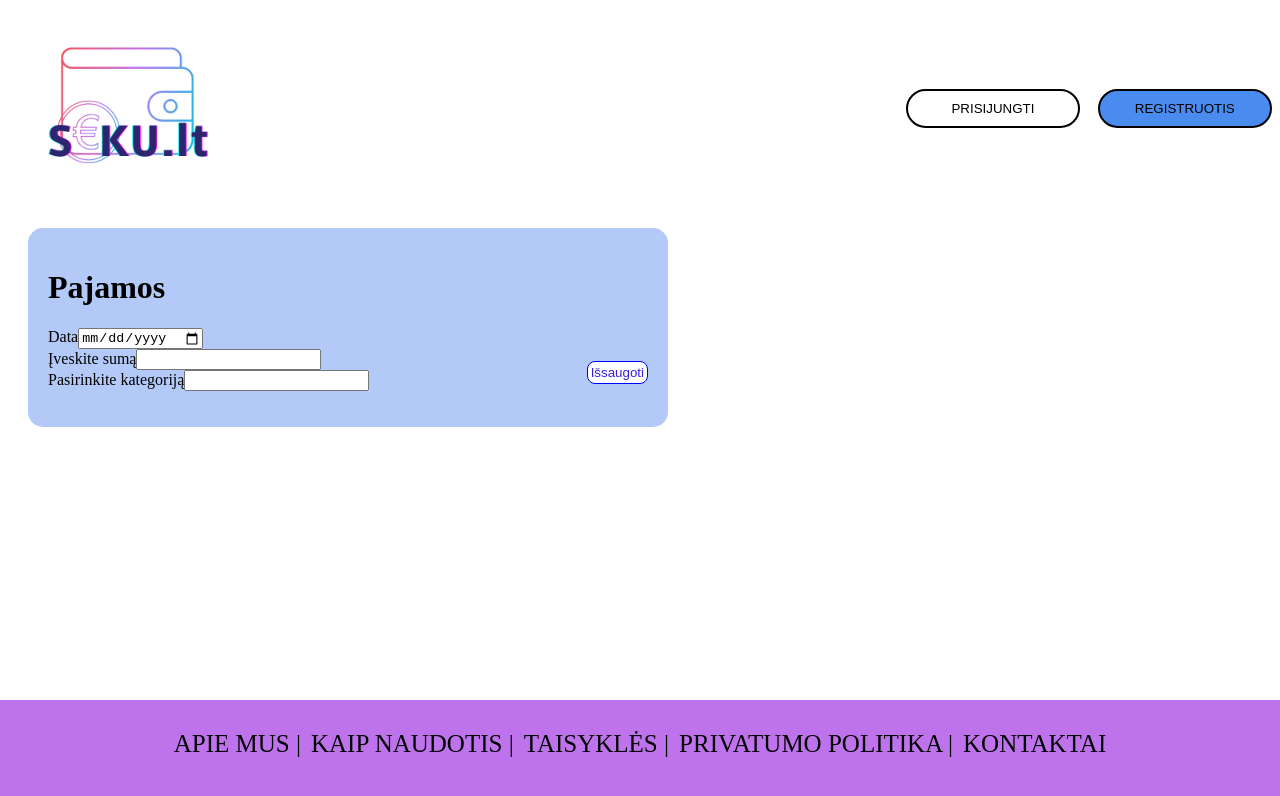
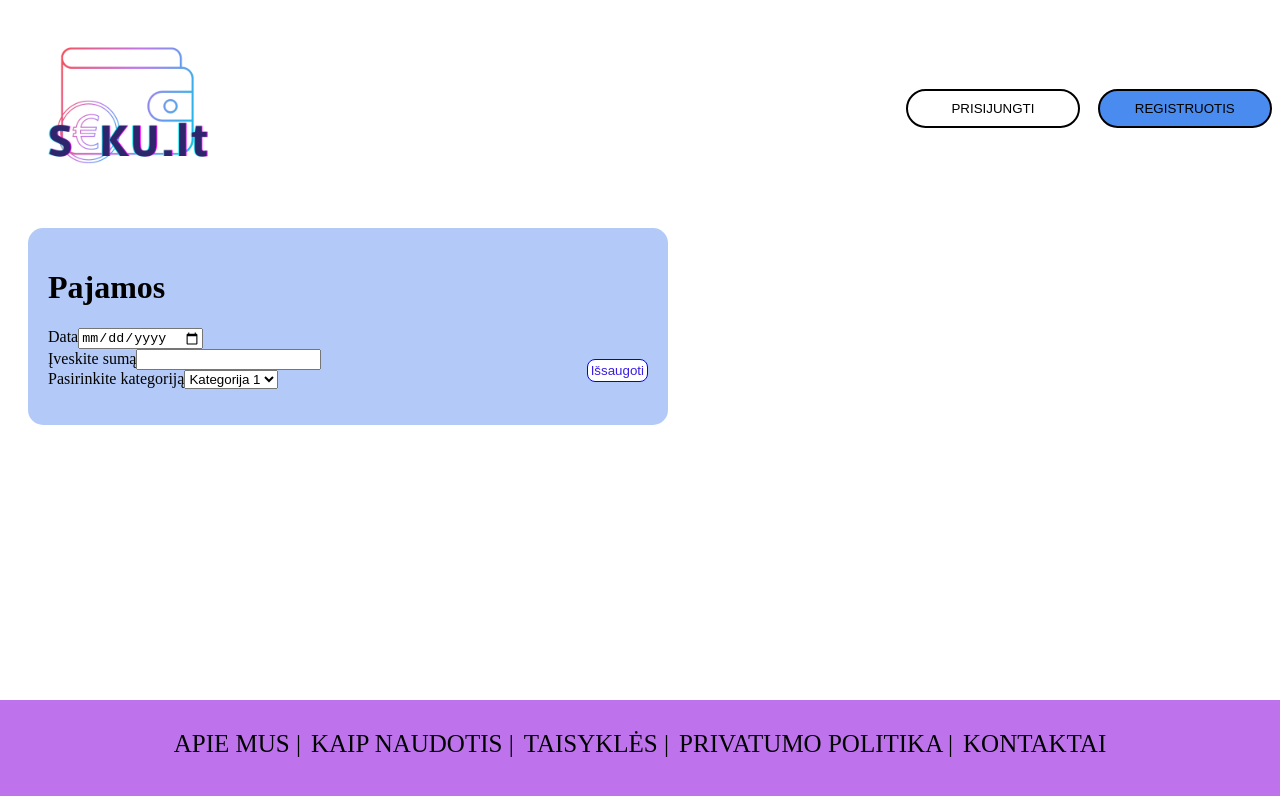
Before and after one commit to mediadresscode/Biudzeto-app, a React (Create React App) app in the folder biudzeto-app/: page / in a window 1280 px wide. Shown: the top 796 px of the page. Built offline with nearby package versions, Linux system fonts and the light colour scheme.

Commit message:
kategorijos pasirinkimas

```diff
--- a/biudzeto-app/src/components/EarnsForm.js
+++ b/biudzeto-app/src/components/EarnsForm.js
@@ -41,13 +41,18 @@ function EarnsForm() {
         </div>
         <div>
           <label htmlFor="kategorija">Pasirinkite kategoriją</label>
-          <input
-          type="text"
+          <select
           id="kategorija"
             onChange={(e) => {
               setKategorija(e.target.value);
             }}
-          />
+          >
+            <option value="kategorija1">Kategorija 1</option>
+            <option value="kategorija2">Kategorija 2</option>
+            <option value="kategorija3">Kategorija 3</option>
+            <option value="kategorija4">Kategorija 4</option>
+            <option value="kategorija5">Kategorija 4</option>
+          </select>
         </div>
         <input type="submit" className="btn" value="Išsaugoti"></input>
       </form>
```
